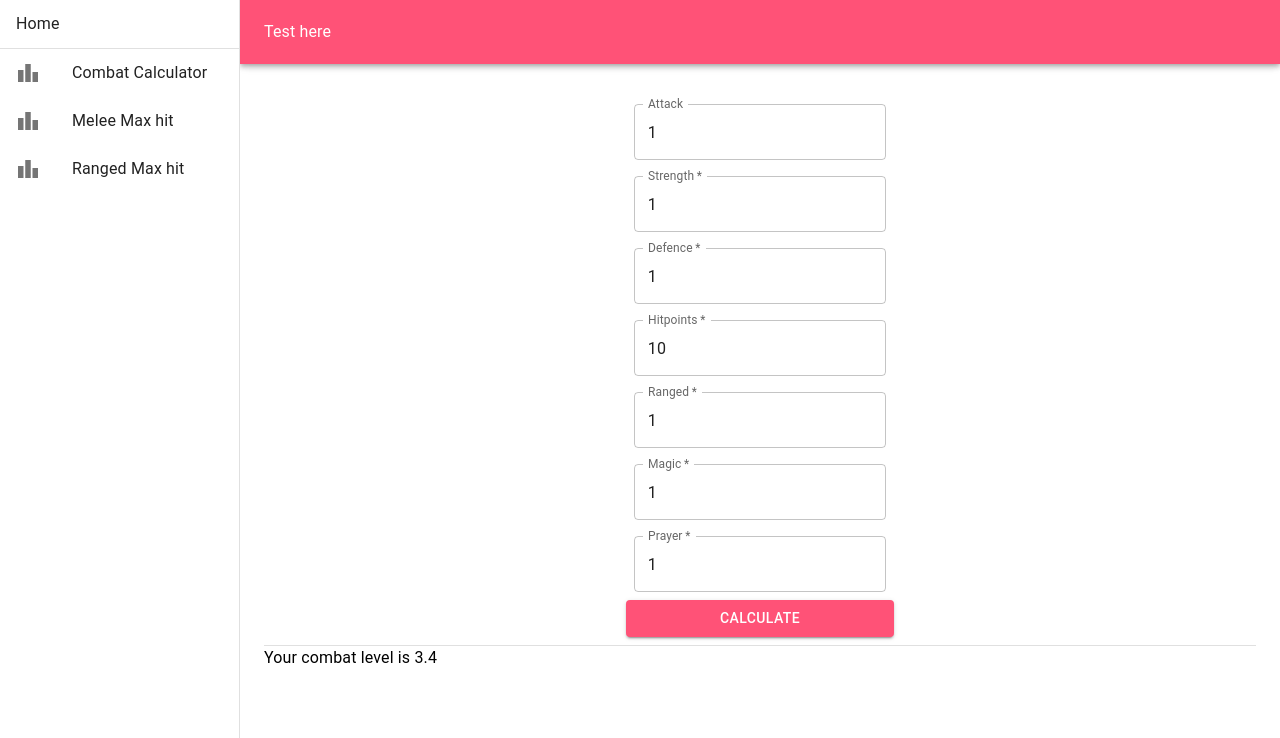
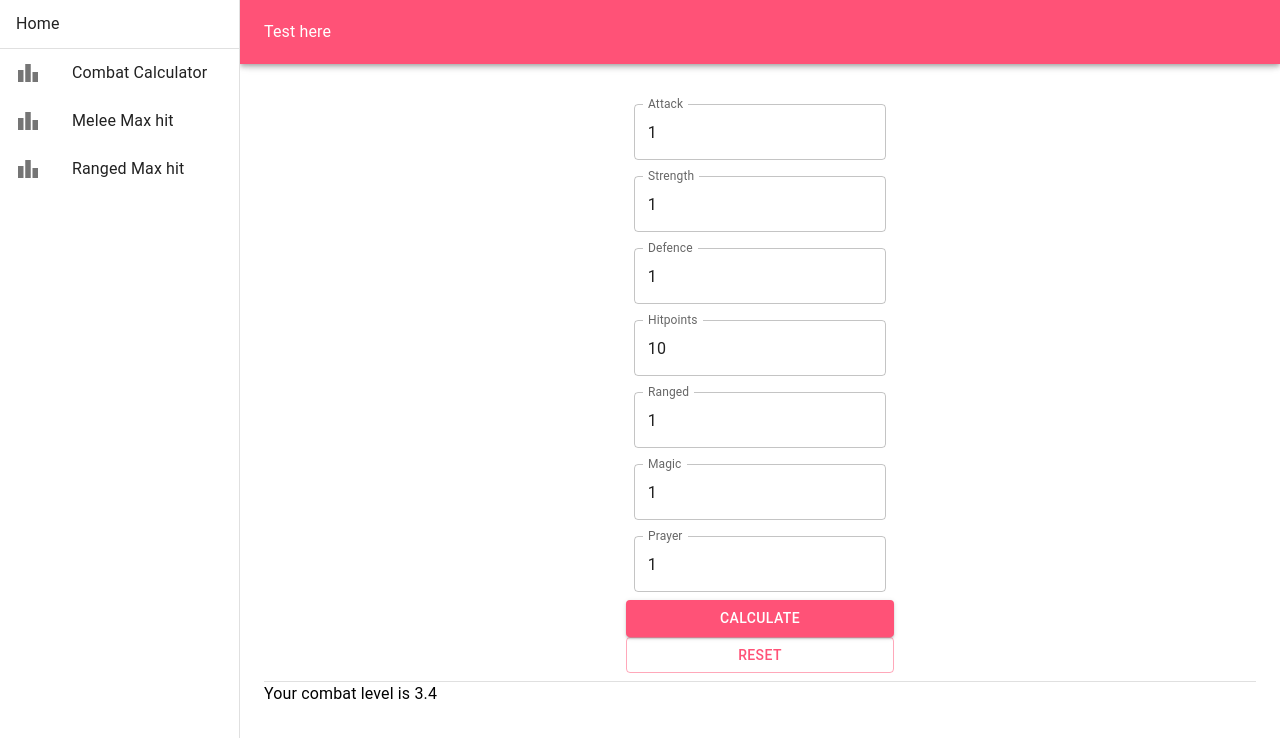
Before and after one commit to J-Haynes/osrs-tools, a React (Create React App) app: page /combat-calculator in a window 1280 px wide. Shown: the top 738 px of the page. Built offline with nearby package versions, Linux system fonts and the light colour scheme.

Commit message:
simplifies combat_calc component, ties TextField values to stats variable so reset button is now functional

```diff
--- a/src/components/Combat-Calc.tsx
+++ b/src/components/Combat-Calc.tsx
@@ -39,6 +39,19 @@ export default function Combatlevel() {
     )
   }
 
+  const resetStats = () => {
+    console.log('hi')
+    setStats({
+      Attack: 1,
+      Strength: 1,
+      Defence: 1,
+      Hitpoints: 10,
+      Ranged: 1,
+      Magic: 1,
+      Prayer: 1,
+    })
+  }
+
   return (
     <Box>
       <Box
@@ -56,56 +69,21 @@ export default function Combatlevel() {
           variant="outlined"
           margin="normal"
         >
-          <TextField
-            id="Attack"
-            label="Attack"
-            type="number"
-            defaultValue={1}
-          />
-          <TextField
-            id="Strength"
-            label="Strength"
-            type="number"
-            defaultValue={1}
-            required
-          />
-          <TextField
-            id="Defence"
-            label="Defence"
-            type="number"
-            defaultValue={1}
-            required
-          />
-          <TextField
-            id="Hitpoints"
-            label="Hitpoints"
-            type="number"
-            defaultValue={10}
-            required
-          />
-          <TextField
-            id="Ranged"
-            label="Ranged"
-            type="number"
-            defaultValue={1}
-            required
-          />
-          <TextField
-            id="Magic"
-            label="Magic"
-            type="number"
-            defaultValue={1}
-            required
-          />
-          <TextField
-            id="Prayer"
-            label="Prayer"
-            type="number"
-            defaultValue={1}
-            required
-          />
+          {Object.entries(stats).map(([key, value]) => (
+            <TextField
+              key={key}
+              id={key}
+              label={key}
+              type="number"
+              value={value}
+              onChange={changeHandler}
+            />
+          ))}
           <Button variant={'contained'} onClick={calculateCombat}>
             Calculate
+          </Button>
+          <Button variant={'outlined'} onClick={resetStats}>
+            Reset
           </Button>
         </FormControl>
       </Box>
```
